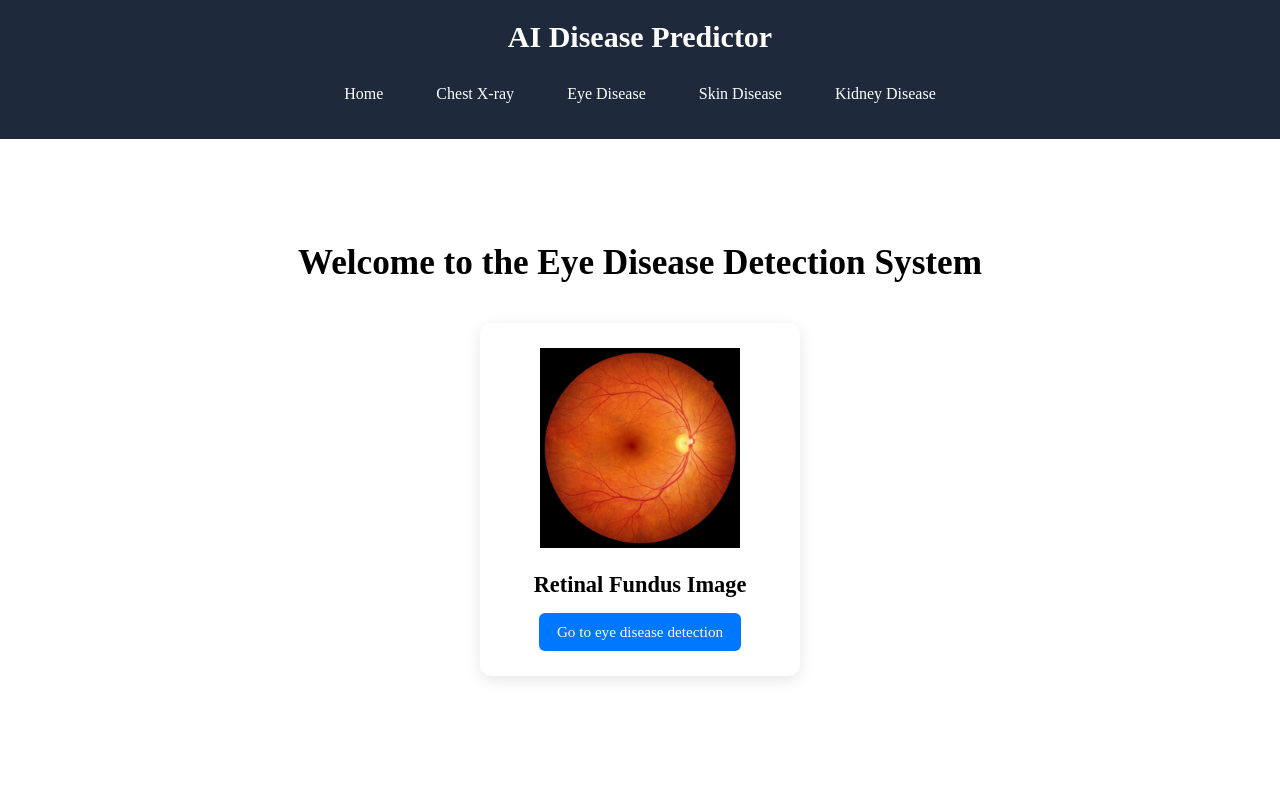
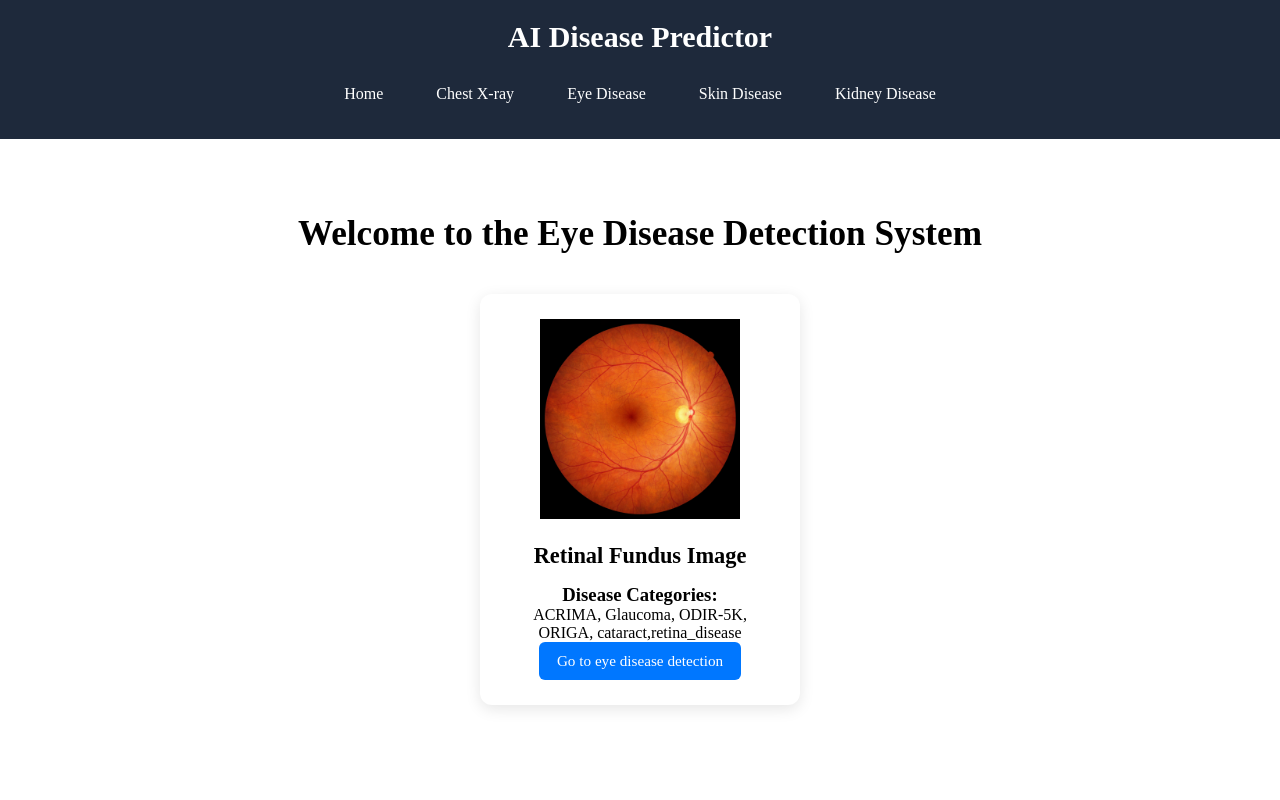
Before and after one commit to Govind40674/ai-disease-detection, a React app in the folder frontend/: page /eye in a window 1280 px wide. Shown: the top 800 px of the page. Built offline with nearby package versions, Linux system fonts and the light colour scheme; the HTML template or start-up script is replaced by a standard one.

Commit message:
changes in requirement.txt

```diff
--- a/frontend/src/pages/eye/eye_home/Eye_home.jsx
+++ b/frontend/src/pages/eye/eye_home/Eye_home.jsx
@@ -15,6 +15,8 @@ function Eye_home() {
         <div className={styles.disease_card}>
           <img  className={styles.img} src="/retinal_fundus.png" alt="retinal-fundus" />
           <h2 className={styles.disease_name}>Retinal Fundus Image</h2>
+          <h3 className={styles.disease_subheading}>Disease Categories:</h3>
+          <p className={styles.description}>ACRIMA, Glaucoma, ODIR-5K, ORIGA, cataract,retina_disease</p>
           <Link to="/eye/retinal_fundus" className={styles.link}>Go to eye disease detection</Link>
         </div>
       </div>
--- a/frontend/src/pages/skin/skin_home/Skin_home.jsx
+++ b/frontend/src/pages/skin/skin_home/Skin_home.jsx
@@ -13,8 +13,8 @@ function Skin_home() {
         <div className={styles.disease}>
           <div className={styles.disease_card}>
             <img className={styles.img} src="/skin.png" alt="skin-disease" />
-            <h2 className={styles.disease_name}>Dermnet</h2>
-            <Link to="/skin/dermnet" className={styles.link}>Go for Dermnet Detection</Link>
+            <h2 className={styles.disease_name}>Skin Disease</h2>
+            <Link to="/skin/dermnet" className={styles.link}>Go for Skin Detection</Link>
           </div>
         </div>
       </div>
```
Also changed, not shown: 1 other file (tests, documents, lock files or other folders).
